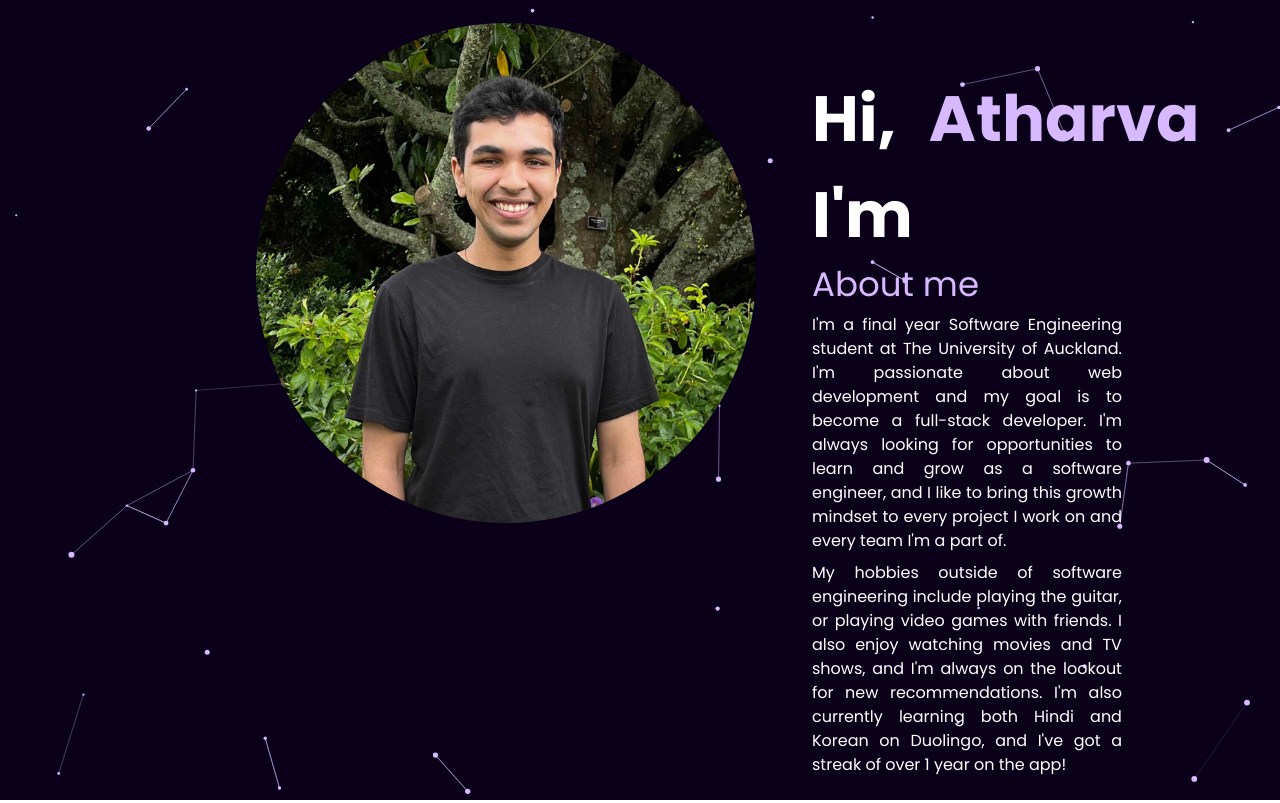
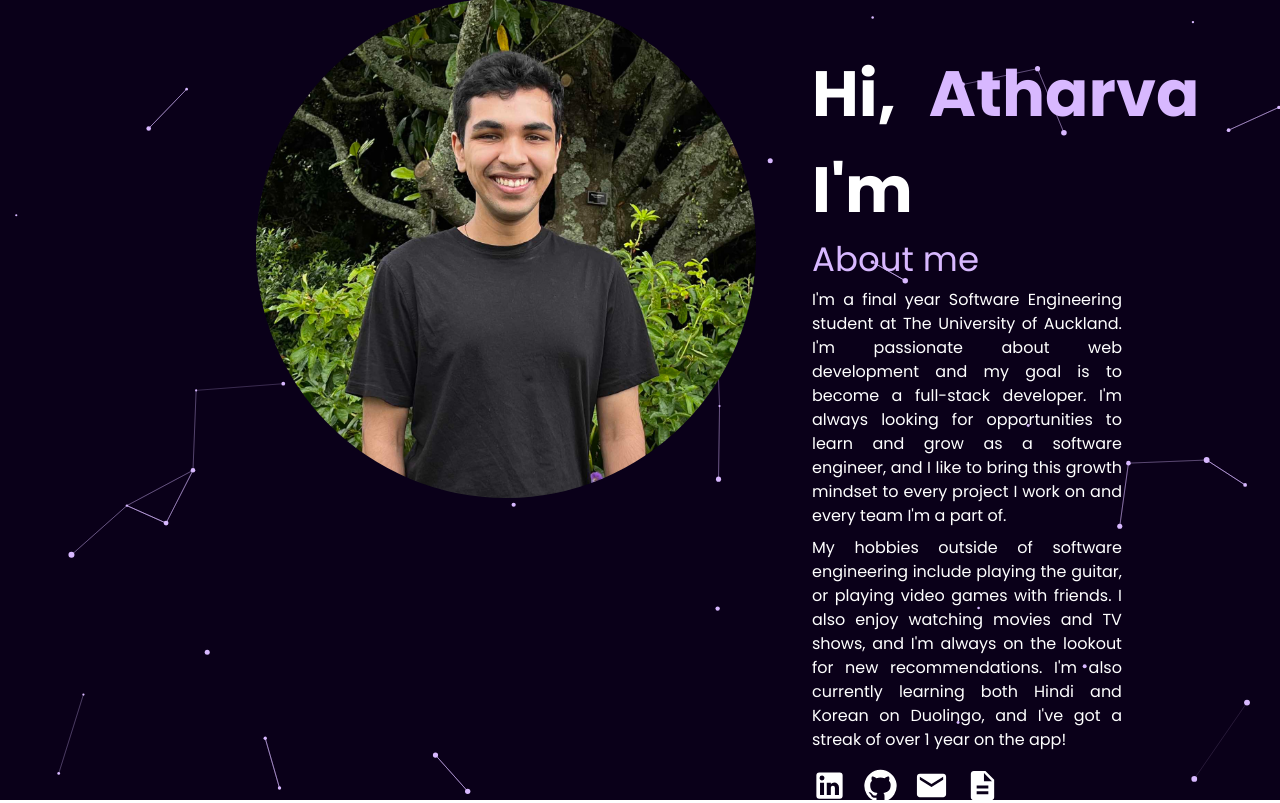
Before and after one commit to atharvaarankalle/personal-portfolio, a React (Vite) app: page / in a window 1280 px wide. Built offline with nearby package versions, Linux system fonts and the light colour scheme.

Commit message:
✨ feat(socials-buttons): added links to socials to profile summary

```diff
--- a/package.json
+++ b/package.json
@@ -12,6 +12,7 @@
   "dependencies": {
     "@emotion/react": "^11.11.4",
     "@emotion/styled": "^11.11.5",
+    "@mui/icons-material": "^5.15.20",
     "@mui/material": "^5.15.20",
     "@tsparticles/all": "^3.4.0",
     "@tsparticles/engine": "^3.4.0",
--- a/src/components/ProfileSummary.tsx
+++ b/src/components/ProfileSummary.tsx
@@ -1,5 +1,6 @@
 import { Avatar, Box, Stack, Typography, styled } from "@mui/material";
 import profilePicture from "../assets/profile-picture.jpg";
+import SocialsButtons from "./SocialsButtons";
 
 const StyledAvatar = styled(Avatar)({
   width: 500,
@@ -48,10 +49,11 @@ const ProfileSummary = () => {
           learn and grow as a software engineer, and I like to bring this growth
           mindset to every project I work on and every team I'm a part of.
         </AboutMeTextTypography>
-        <AboutMeTextTypography variant="body1" color="#fff">
+        <AboutMeTextTypography variant="body1" color="#fff" sx={{ paddingBottom: "1rem" }}>
             My hobbies outside of software engineering include playing the guitar, or playing video games with friends. I also enjoy watching movies and TV shows, and I'm always on the lookout for new recommendations.
             I'm also currently learning both Hindi and Korean on Duolingo, and I've got a streak of over 1 year on the app!
         </AboutMeTextTypography>
+        <SocialsButtons />
       </ProfileDescriptionBox>
     </Stack>
   );
--- /dev/null
+++ b/src/components/SocialsButtons.tsx
@@ -0,0 +1,50 @@
+import { IconButton, Stack } from "@mui/material";
+import LinkedInIcon from "@mui/icons-material/LinkedIn";
+import GitHubIcon from "@mui/icons-material/GitHub";
+import EmailIcon from "@mui/icons-material/Email";
+import DescriptionIcon from "@mui/icons-material/Description";
+import resume from "../assets/Atharva Arankalle Resume.pdf";
+
+const SocialsButtons = () => {
+  const openMailClient = () => {
+    window.open("mailto:atharvanz@gmail.com");
+  };
+
+  return (
+    <Stack direction="row" gap={2}>
+      <IconButton
+        aria-label="linkedin"
+        sx={{ padding: 0 }}
+        href="https://www.linkedin.com/in/atharva-arankalle/"
+        target="_blank"
+      >
+        <LinkedInIcon sx={{ color: "#FFFFFF" }} fontSize="large" />
+      </IconButton>
+      <IconButton
+        aria-label="github"
+        sx={{ padding: 0 }}
+        href="https://github.com/atharvaarankalle"
+        target="_blank"
+      >
+        <GitHubIcon sx={{ color: "#FFFFFF" }} fontSize="large" />
+      </IconButton>
+      <IconButton
+        aria-label="email"
+        sx={{ padding: 0 }}
+        onClick={openMailClient}
+      >
+        <EmailIcon sx={{ color: "#FFFFFF" }} fontSize="large" />
+      </IconButton>
+      <IconButton
+        aria-label="resume"
+        sx={{ padding: 0 }}
+        href={resume}
+        target="_blank"
+        >
+        <DescriptionIcon sx={{ color: "#FFFFFF" }} fontSize="large" />
+        </IconButton>
+    </Stack>
+  );
+};
+
+export default SocialsButtons;
```
Also changed, not shown: 2 other files (tests, documents, lock files or other folders).
